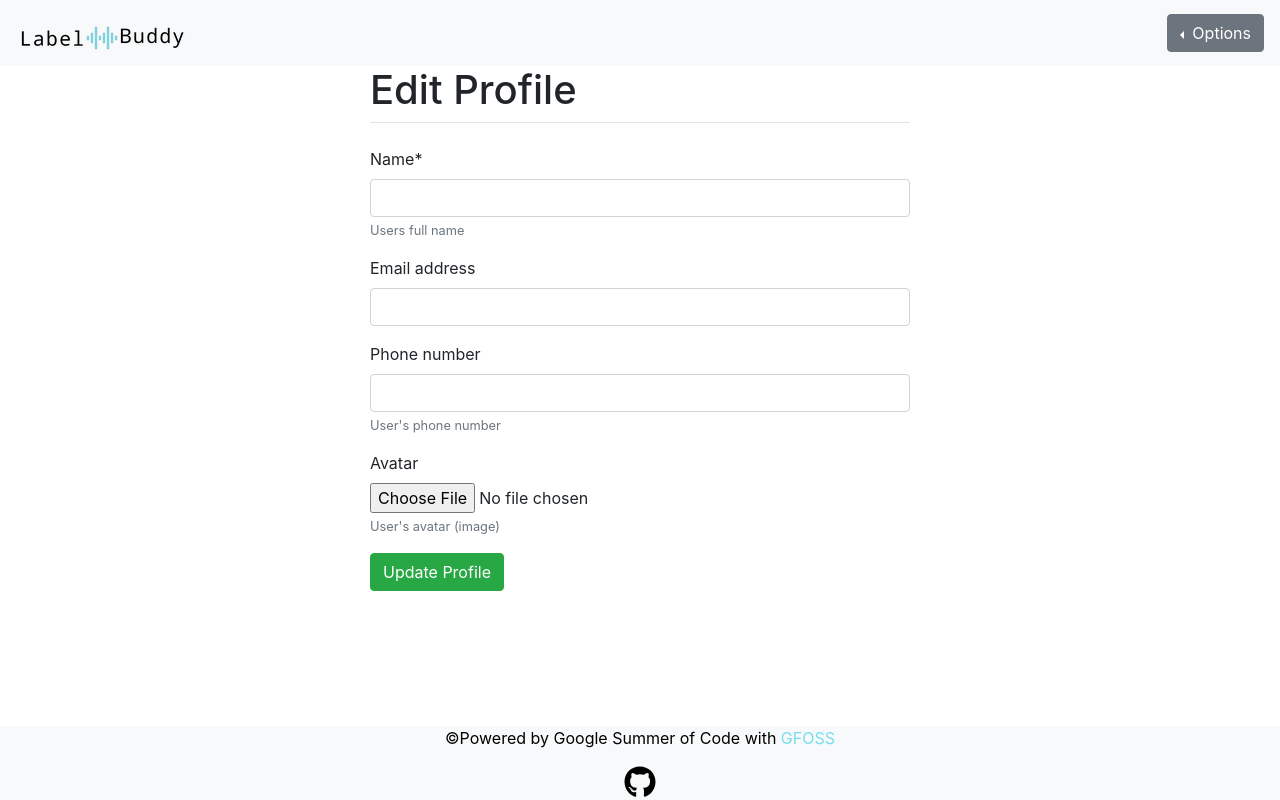
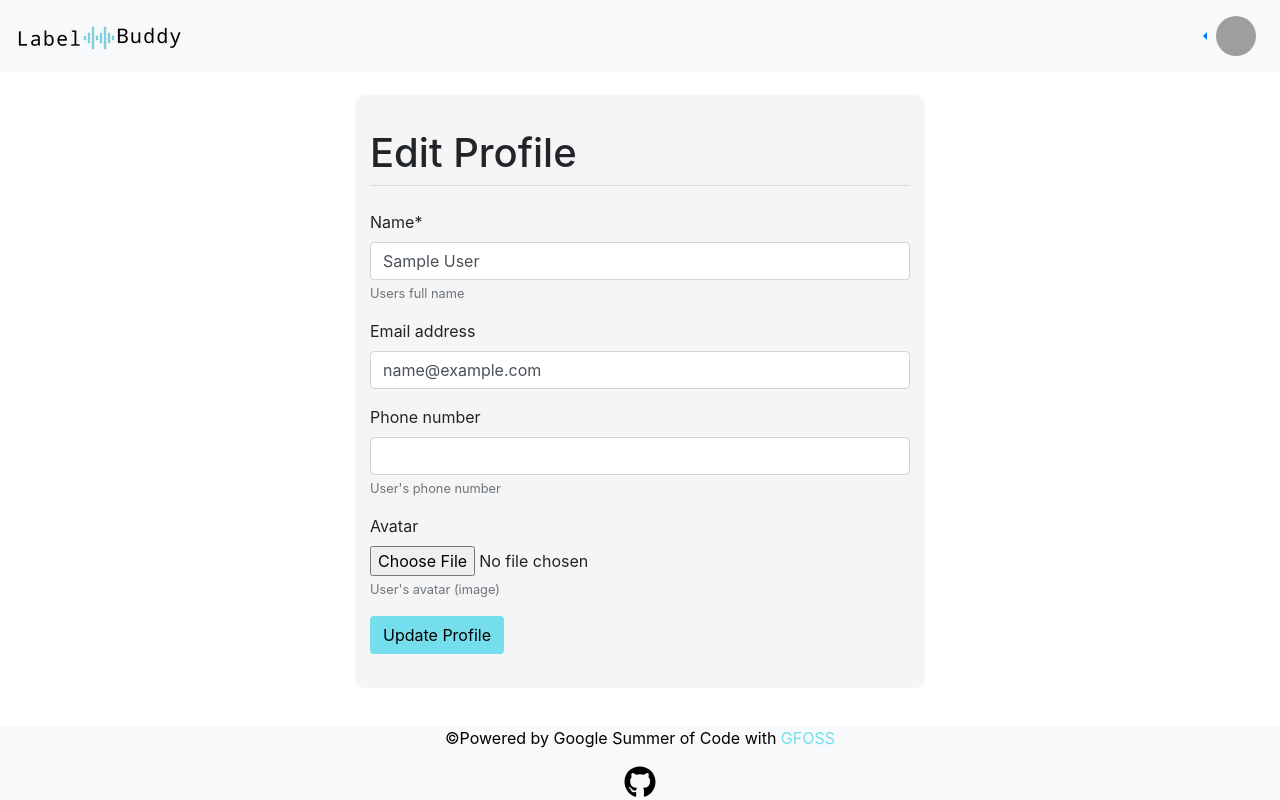
Before and after one commit to eellak/gsoc2021-audio-annotation-tool, a Django app: a page that uses label_buddy/templates/base.html in a window 1280 px wide. Run offline with Django 3.2, Linux system fonts and the light colour scheme; the visitor is signed in with stand-in values (Sample User, id 1); data comes from the database, SQL or seed files in the repository; some libraries are stand-ins or nearby versions; grey boxes are pictures that could not be loaded.

Commit message:
Fixed edit profile. Also added nav bar user icon
Now user can edit his/her info and upload an avatar

```diff
--- a/label_buddy/static/css/common.css
+++ b/label_buddy/static/css/common.css
@@ -24,10 +24,12 @@
 }
 
 #allauth-image {
-    /* width: 100%;
-    height: 400px; */
     display:block;
     margin:auto;
+}
+
+.user-round-icon {
+    background-color:rgb(245,245,245);
 }
 
 .my-button {
--- a/label_buddy/templates/base.html
+++ b/label_buddy/templates/base.html
@@ -31,22 +31,35 @@
 <body>
   <nav class="navbar navbar-expand-md navbar bg-light">
     <a class="navbar-brand" href="/">
-      <img src="{% static '/images/favicons/logo_transparent_170x40.png' %}" alt="">
+      <img src="{% static '/images/favicons/logo_transparent_165x25.png' %}" alt="">
     </a>
     <div class="collapse navbar-collapse" id="navbarNavAltMarkup">
       <div class="navbar-nav  ml-auto">
         {% if user.is_authenticated %}
+
           <div class="btn-group dropleft ">
-            <button type="button" class="btn btn-secondary dropdown-toggle" data-toggle="dropdown" aria-haspopup="true" aria-expanded="false">
-            Options
+            <button class="navbar-toggler" type="button" data-toggle="collapse" data-target="#navbar-list-4" aria-controls="navbarNav" aria-expanded="false" aria-label="Toggle navigation">
+              <span class="navbar-toggler-icon"></span>
             </button>
-            <div class="dropdown-menu">
-              <h3 class="dropdown-header">{{ user }}</h3>
-              <a class="dropdown-item" href="{% url 'edit_user' user.username %}">Edit profile</a>
-              <a class="dropdown-item" href="/accounts/password/change">Change password</a>
-              <div class="dropdown-divider"></div>
-              <a class="dropdown-item" href="/accounts/logout">Sign out</a>
-            </div>
+            <div class="collapse navbar-collapse" id="navbar-list-4">
+              <ul class="navbar-nav">
+                <li class="nav-item dropdown">
+                  <a class="nav-link dropdown-toggle" href="#" id="navbarDropdownMenuLink" role="button" data-toggle="dropdown" aria-haspopup="true" aria-expanded="false">
+                    {% block avatar %}{% endblock %}
+                  </a>
+                  <div class="dropdown-menu" aria-labelledby="navbarDropdownMenuLink">
+                    <h3 class="dropdown-header user-round-icon">
+                      {% block avatar_inner %}{% endblock %}
+                      <b> Hi, {{ user }}</b>
+                    </h3>
+                    <div class="dropdown-divider"></div>
+                    <a class="dropdown-item" href="{% url 'edit_user' user.username %}">Edit profile</a>
+                    <a class="dropdown-item" href="/accounts/password/change">Change password</a>
+                    <div class="dropdown-divider"></div>
+                    <a class="dropdown-item" href="/accounts/logout">Sign out</a>
+                  </div>
+                </li>
+              </ul>
           </div>
         {% else %}
           <a class="nav-item nav-link my-link" href="{{ login_url }}">SIGN IN</a>
--- a/label_buddy/templates/label_buddy/user_edit_profile.html
+++ b/label_buddy/templates/label_buddy/user_edit_profile.html
@@ -4,18 +4,26 @@
 
 {% load crispy_forms_tags %}
 
+{% block avatar %}
+	<img src="https://s3.eu-central-1.amazonaws.com/bootstrapbaymisc/blog/24_days_bootstrap/fox.jpg" width="40" height="40" class="rounded-circle">
+{% endblock %}
+
+{% block avatar_inner %}
+	<img src="https://s3.eu-central-1.amazonaws.com/bootstrapbaymisc/blog/24_days_bootstrap/fox.jpg" width="40" height="40" class="rounded-circle">
+{% endblock %}
+
 {% block title %} &#9702; Edit profile{% endblock %}
 
 {% block content %}
     <div class="container centered">
         <div class="row justify-content-center">
-            <div class="col-6">
+            <div class="col-6 user-form-wrap">
                 <h1>Edit Profile</h1>
                 <hr class="mt-0 mb-4">
-                <form action="" method="POST">
+                <form enctype="multipart/form-data" action="" method="POST">
                 {% csrf_token %}
                 {{ form | crispy}}
-                <button class="btn btn-success" type="submit">Update Profile</button>
+                <button class="btn my-button" type="submit">Update Profile</button>
                 </form>
             </div>
         </div>
--- a/label_buddy/users/models.py
+++ b/label_buddy/users/models.py
@@ -17,7 +17,7 @@ class User(AbstractUser):
     name = models.CharField(max_length=256, default="", db_index=True, help_text='Users full name')
     can_create_projects = models.BooleanField(default=False, help_text='True if the user can create projects (be a manager)')
     phone_number = models.CharField(max_length=256, blank=True, help_text="User's phone number")
-    avatar = models.ImageField(blank=True, help_text="User's avatar (image)")
+    avatar = models.ImageField(upload_to='images', blank=True, help_text="User's avatar (image)")
 
     #How to display projects in admin
     def __str__(self):
--- a/label_buddy/users/views.py
+++ b/label_buddy/users/views.py
@@ -28,17 +28,18 @@ def get_user(username):
 def edit_profile(request, username):
     context = {}
     user = get_user(username)
-    print(user)
+
     if not user or (user != request.user):
         return HttpResponseRedirect("/")
 
     if request.method == "POST":
-        form = UserForm(request.user, request.POST)
+        form = UserForm(request.POST, request.FILES, instance=user)
         if form.is_valid():
-            #form.save()
-            print("Form ok")
+            user = form.save(commit=False)
+            user.save()
+            return HttpResponseRedirect("/")
     else:
-        form = UserForm()
+        form = UserForm(instance=user)
 
     context["form"] = form
     return render(request, "label_buddy/user_edit_profile.html", context)
```
Also changed, not shown: label_buddy/label_buddy/settings.py (+8 -1 lines), label_buddy/templates/label_buddy/index.html (+8 -0 lines), label_buddy/label_buddy/urls.py (line endings or trailing spaces), label_buddy/media/images/linkedin_banner_image_1.png (added), label_buddy/static/images/favicons/logo_transparent_165x25.png (added), label_buddy/static/images/favicons/logo_transparent_170x40.png (deleted).
